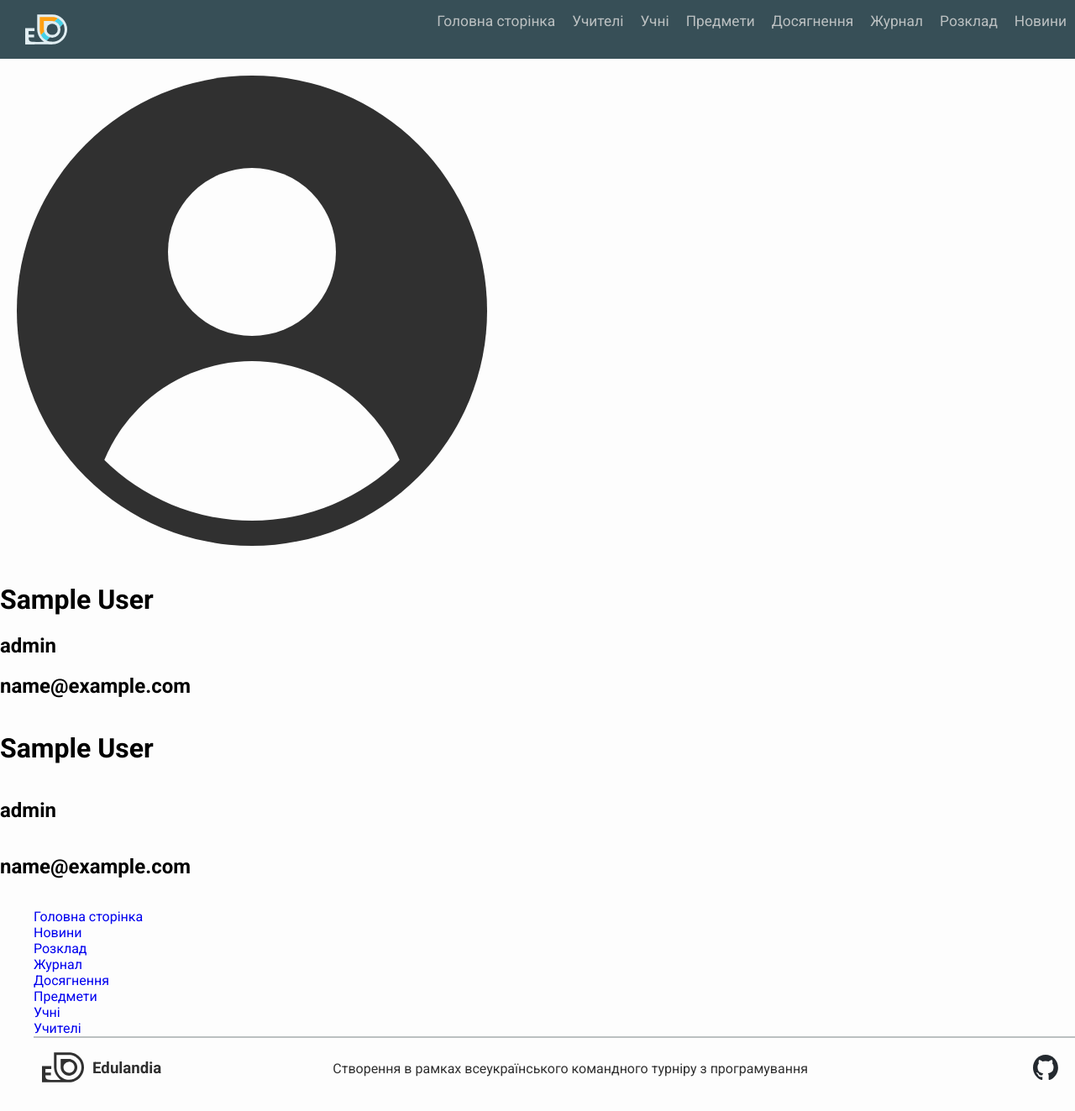
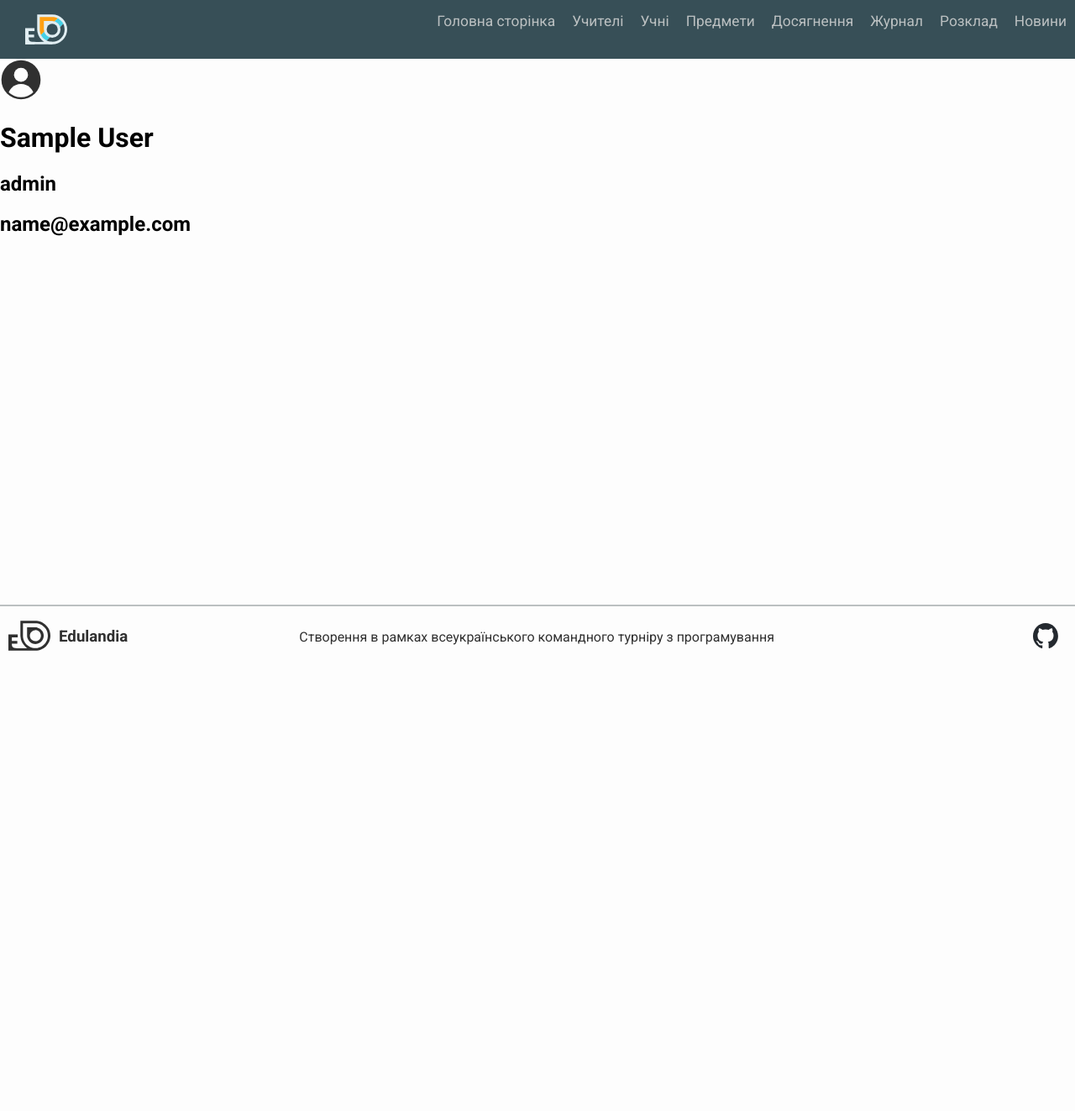
Before and after one commit to OleksandrTsybrivskyi/Kodova-Bryhada, a Flask app: page /account/1 in a window 1280 px wide. Shown: the whole page at 84% size. After the commit the page ends 775 px from the top, so only its background shows below. Run offline with Flask 3, Linux system fonts and the light colour scheme; tables that the repository leaves empty hold one stand-in row (values such as "Sample post").

Commit message:
feat: edited your_account.html
This update creates more user friendly design for main page of an
account

```diff
--- a/static/css/style.css
+++ b/static/css/style.css
@@ -140,3 +140,7 @@ color:var(--orange-color);
 border:3px solid var(--orange-color);
 padding:20px;
 margin:20px;}
+
+#page_name{
+    float:left;
+}
--- a/templates/articles_list.html
+++ b/templates/articles_list.html
@@ -1,9 +1,9 @@
 {% extends 'after_login_base.html' %}
 {% block title %}{{ account.full_name }}{% endblock %}
 {% block body %}
-    <h1>{{ account.full_name }} - {{account.role}}</h1>
+    <div><h1>{{ account.full_name }} - {{account.role}}</h1>
 <form method="post">
-    <h1>Список новин</h1>
+    <h1 id="page_name">Список новин</h1>
     <a href="/account/articles_list/page={{ page-1 }}/{{ account.id }}">Назад</a>
     <h1>{{page}}</h1>
     <a href="/account/articles_list/page={{ page+1 }}/{{ account.id }}">Вперід</a>
@@ -20,5 +20,5 @@
 <h3>{{article.article_topic}}</h3>
     <h4>{{article.article_text}}</h4></div>
 {% endfor %}
-{% endif %}
+{% endif %}</div>
 {% endblock %}
--- a/templates/your_account.html
+++ b/templates/your_account.html
@@ -1,26 +1,9 @@
 {% extends 'after_login_base.html' %}
 {% block title %}{{ account.full_name }}{% endblock %}
 {% block body %}
-    <div id="user_information">
-        <img src="/static/Assets/User_Icon.svg">
-        <h1>{{ account.full_name }}</h1>
-        <h2>{{account.role}}</h2>
-        <h2>{{account.email}}</h2></div>
-
-    <h1>{{ account.full_name }}</h1>
+<div id="user_information", align="left">
+    <img src="/static/Assets/User_Icon.svg"  width="50" height="50">
+    <h1>{{account.full_name }}</h1>
     <h2>{{account.role}}</h2>
-    <h2>{{account.email}}</h2>
-
-<div class="sidebar">
-    <ul style="list-style-type: none;"> <!-- Зміна стилю списку -->
-        <li><a href="/account/{{account.id}}"> Головна сторінка</a></li>
-        <li><a href="/account/articles_list/page=1/{{account.id}}"> Новини</a></li>
-        <li><a href="/"> Розклад</a></li>
-        <li><a href="/"> Журнал</a></li>
-        <li><a href="/account/marks/{{account.id}}"> Досягнення </a></li>
-        <li><a href="/greate_subgect/{{account.id}}"> Предмети</a></li>
-        <li><a href="/account/students_list/page=1/{{account.id}}"> Учні</a></li>
-        <li><a href="/account/teachers_list/page=1/{{account.id}}"> Учителі</a></li>
-
-
+    <h2>{{account.email}}</h2></div>
 {% endblock %}
```
